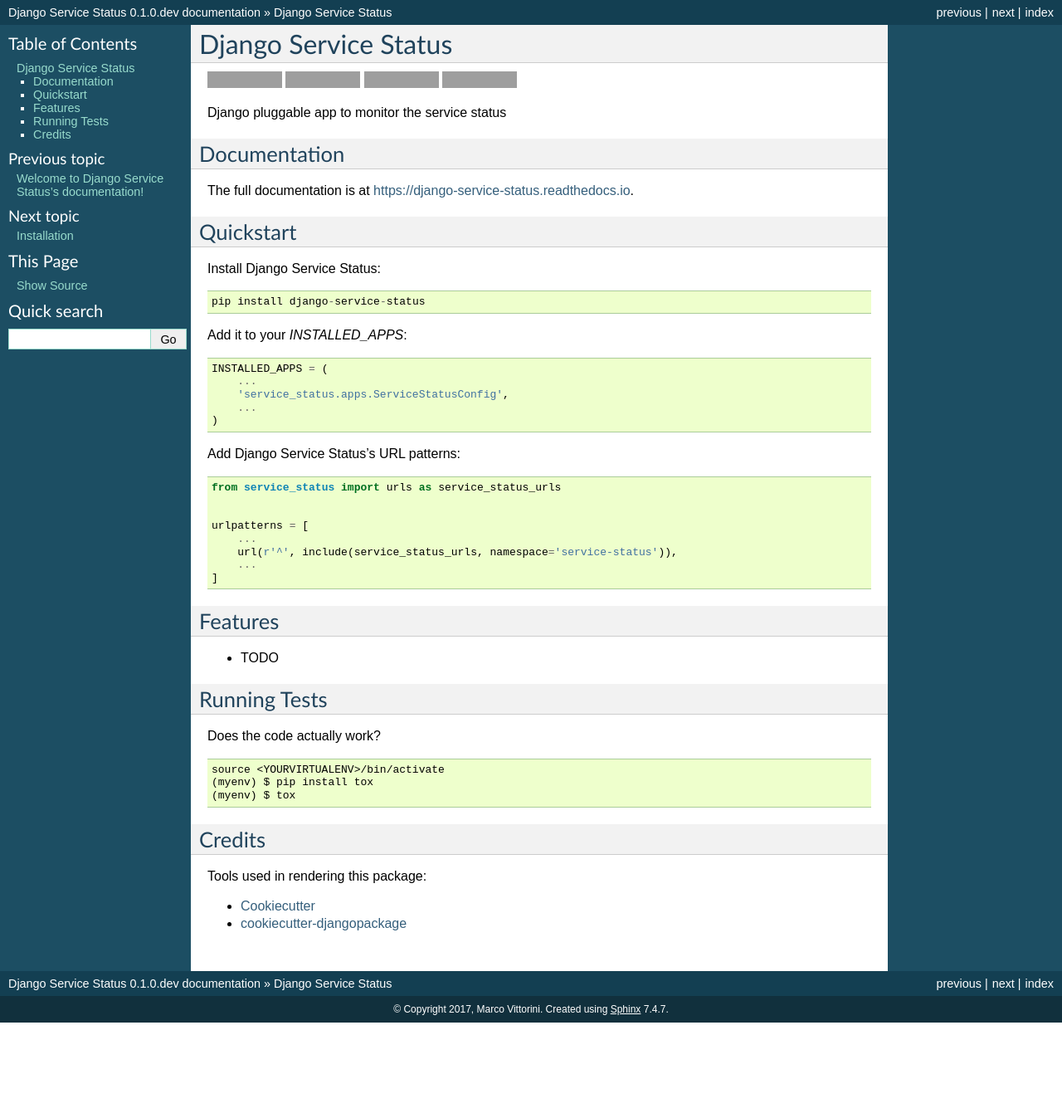
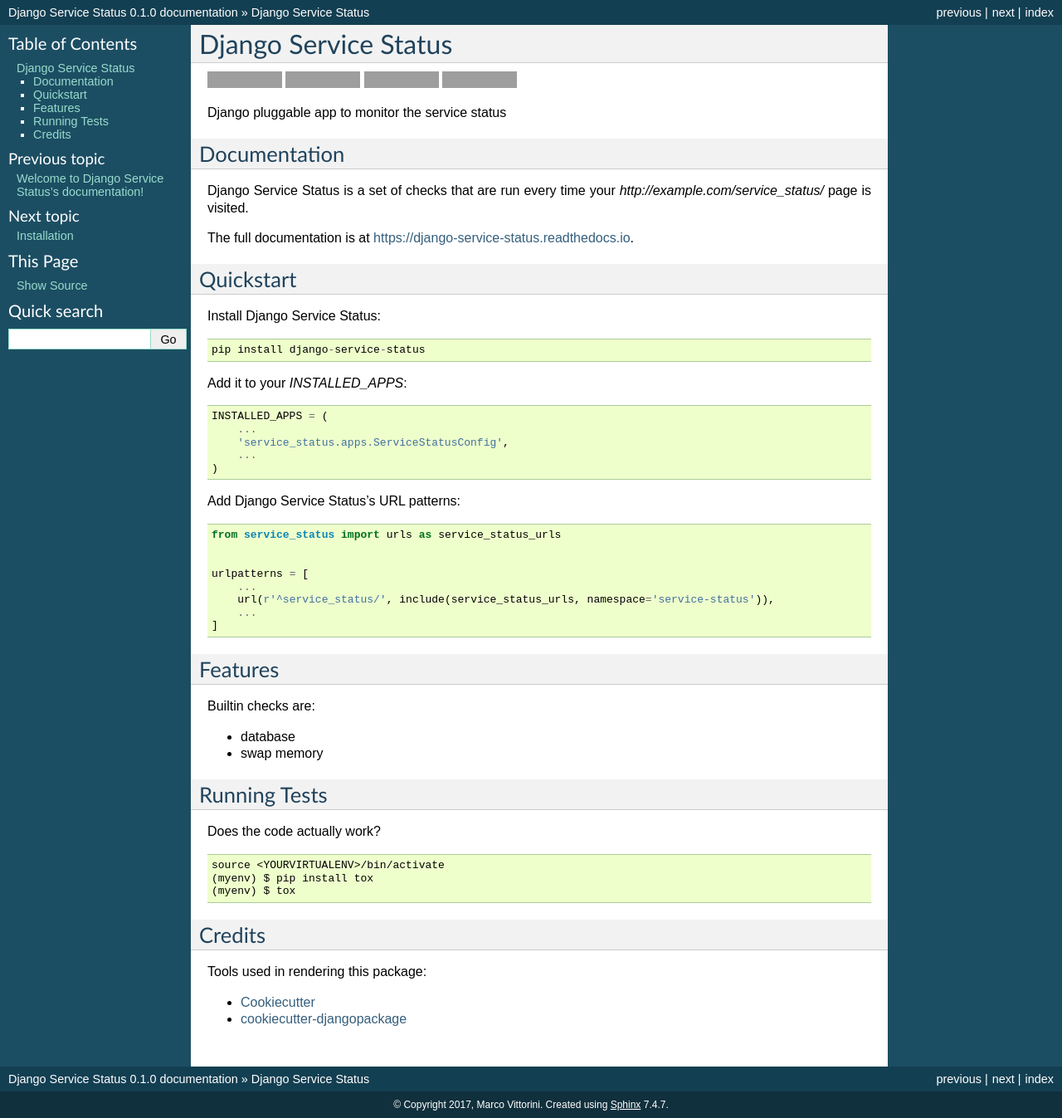
Before and after one commit to mrc75/django-service-status, a Sphinx documentation site: the page built from docs/readme.rst, in a window 1280 px wide. Shown: the whole page at 83% size. Built offline with Sphinx 7.4.7, drawn with Linux system fonts in a browser that asks for light colours; before the commit the page ends 1232 px from its top, so only the background shows below that; grey boxes are pictures that could not be loaded.

```diff
--- a/HISTORY.rst
+++ b/HISTORY.rst
@@ -3,7 +3,7 @@
 History
 -------
 
-0.1.0 (2017-03-15)
+0.1.0 (2017-04-10)
 ++++++++++++++++++
 
 * First release on PyPI.
--- a/README.rst
+++ b/README.rst
@@ -18,6 +18,9 @@ Django pluggable app to monitor the service status
 
 Documentation
 -------------
+
+Django Service Status is a set of checks that are run every time your `http://example.com/service_status/`
+page is visited.
 
 The full documentation is at https://django-service-status.readthedocs.io.
 
@@ -47,14 +50,17 @@ Add Django Service Status's URL patterns:
 
     urlpatterns = [
         ...
-        url(r'^', include(service_status_urls, namespace='service-status')),
+        url(r'^service_status/', include(service_status_urls, namespace='service-status')),
         ...
     ]
 
 Features
 --------
 
-* TODO
+Builtin checks are:
+
+* database
+* swap memory
 
 Running Tests
 -------------
--- a/docs/usage.rst
+++ b/docs/usage.rst
@@ -21,6 +21,6 @@ Add Django Service Status's URL patterns:
 
     urlpatterns = [
         ...
-        url(r'^', include(service_status_urls)),
+        url(r'^service_status/', include(service_status_urls, namespace='service-status')),
         ...
     ]
--- a/service_status/__init__.py
+++ b/service_status/__init__.py
@@ -1,3 +1,3 @@
-__version__ = '0.1.0.dev'
+__version__ = '0.1.0'
 
 default_app_config = 'service_status.apps.ServiceStatusConfig'
```
Also changed, not shown: docs/modules.rst (added, +7 -0 lines), docs/service_status.rst (added, +70 -0 lines), 1 other file.
